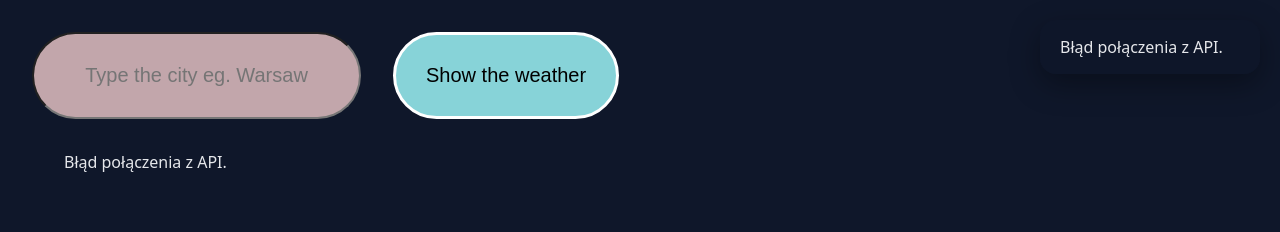
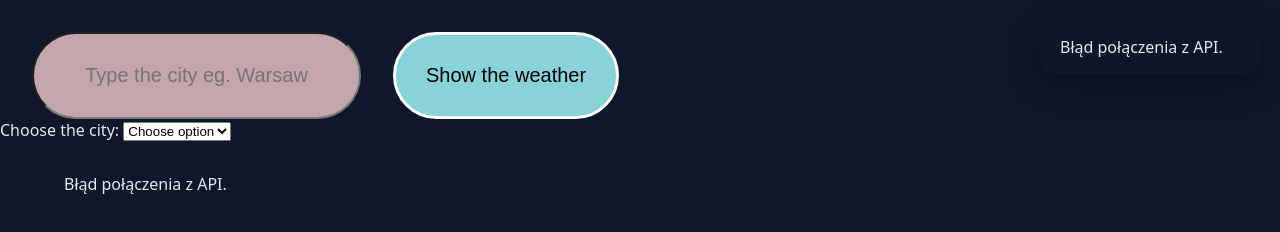
Before and after one commit to erykstack/selfpage, a plain HTML site: page weather.html in a window 1280 px wide. Drawn offline with Linux system fonts and the light colour scheme; no server answers.

Commit message:
Add files via upload

```diff
--- a/weather.html
+++ b/weather.html
@@ -16,6 +16,21 @@
     <button id="city__save">Show the weather</button>
 </div>
 
+<div class="city__select">
+    <label for=" city-select">Choose the city:</label>
+    <select id= "city-select">
+        <option value = "">Choose option</option>
+        <option value = "Warsaw">Warsaw</option>
+        <option value = "Krakow">Krakow</option>
+        <option value = "Gdansk">Gdansk</option>
+        <option value = "Tokyo">Tokyo</option>
+        <option value = "Osaka">Osaka</option>
+        <option value = "Madrid">Madrid</option>
+        <option value = "Berlin">Berlin</option>
+        <option value = "Prague">Prague</option>
+    </select>
+</div>
+
 <div id="cityLocalization">
     Geographical coordination of the City
 </div>
```
